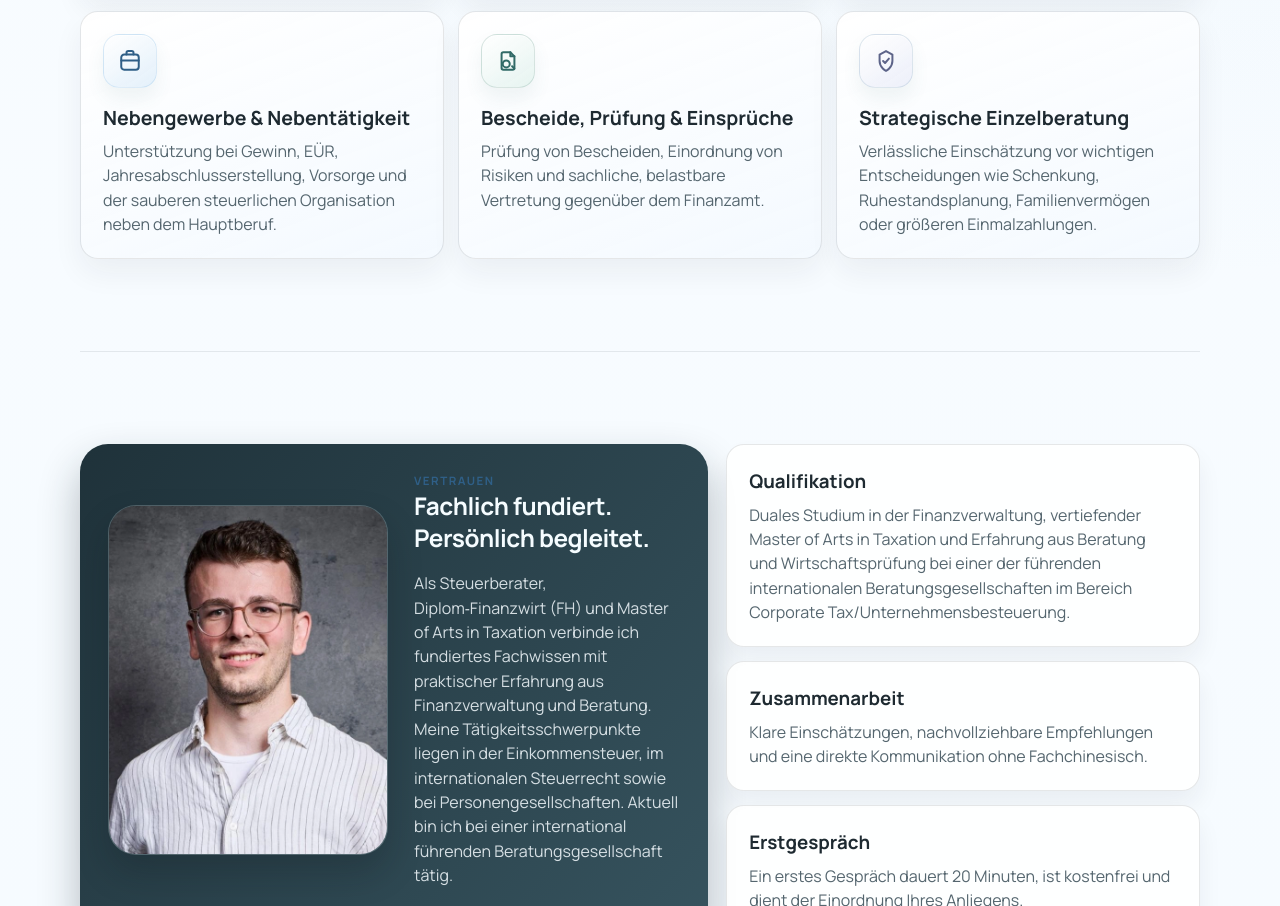
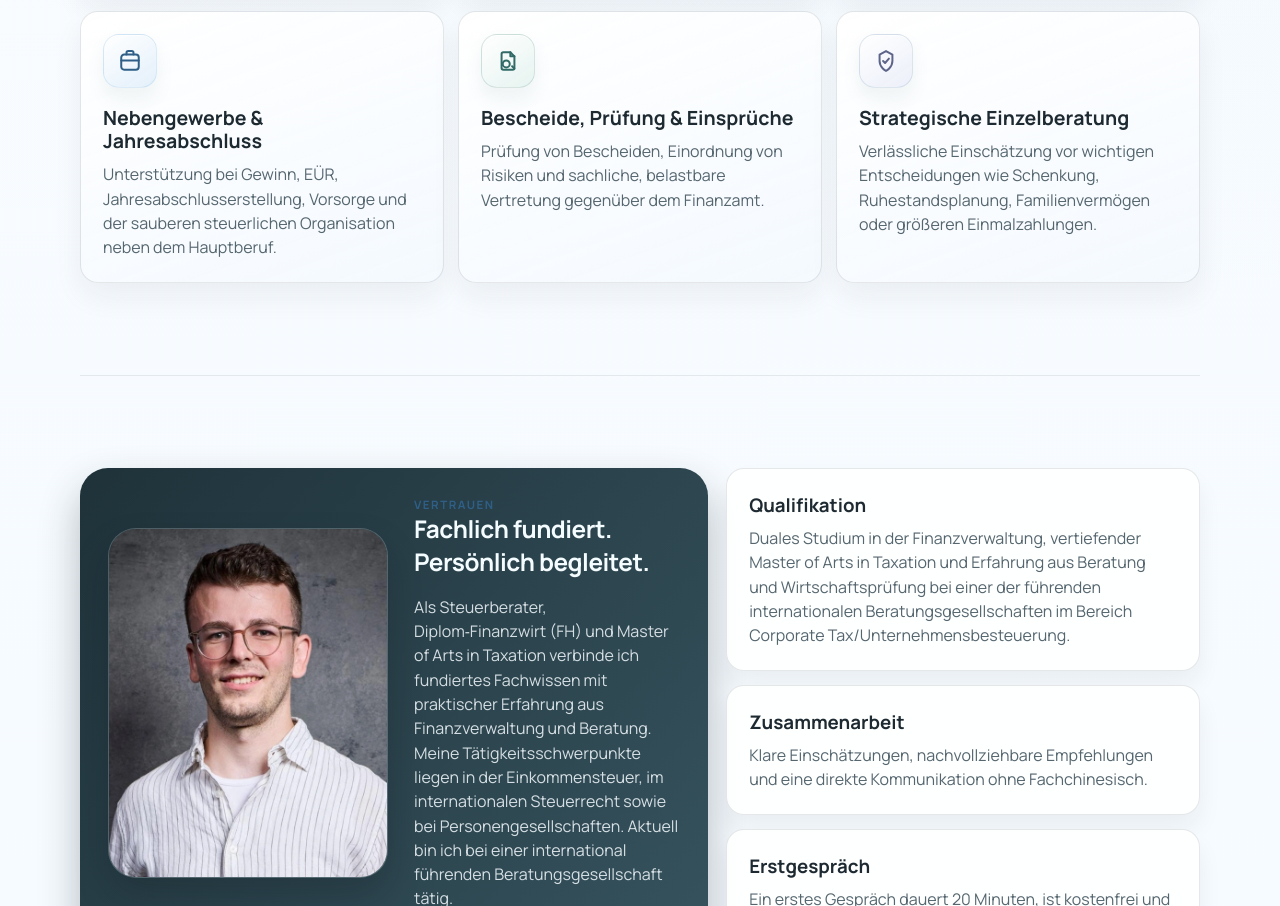
Before and after one commit to IridiumWasTaken/taximusminimus, an Eleventy site: page index.html in a window 1280 px wide. Shown: the part 2255-3161 px from the top of the page. Built offline with nearby package versions, Linux system fonts and the light colour scheme; Eleventy itself is replaced by a stand-in of ours; files that its build step writes are made by us from their sources.

Commit message:
Update index.html

```diff
--- a/index.html
+++ b/index.html
@@ -217,7 +217,7 @@
                 <path d="M4.5 11.5h15" />
               </svg>
             </div>
-            <h3>Nebengewerbe & Nebentätigkeit</h3>
+            <h3>Nebengewerbe & Jahresabschluss</h3>
             <p>
               Unterstützung bei Gewinn, EÜR, Jahresabschlusserstellung, Vorsorge und der
               sauberen steuerlichen Organisation neben dem Hauptberuf.
```
